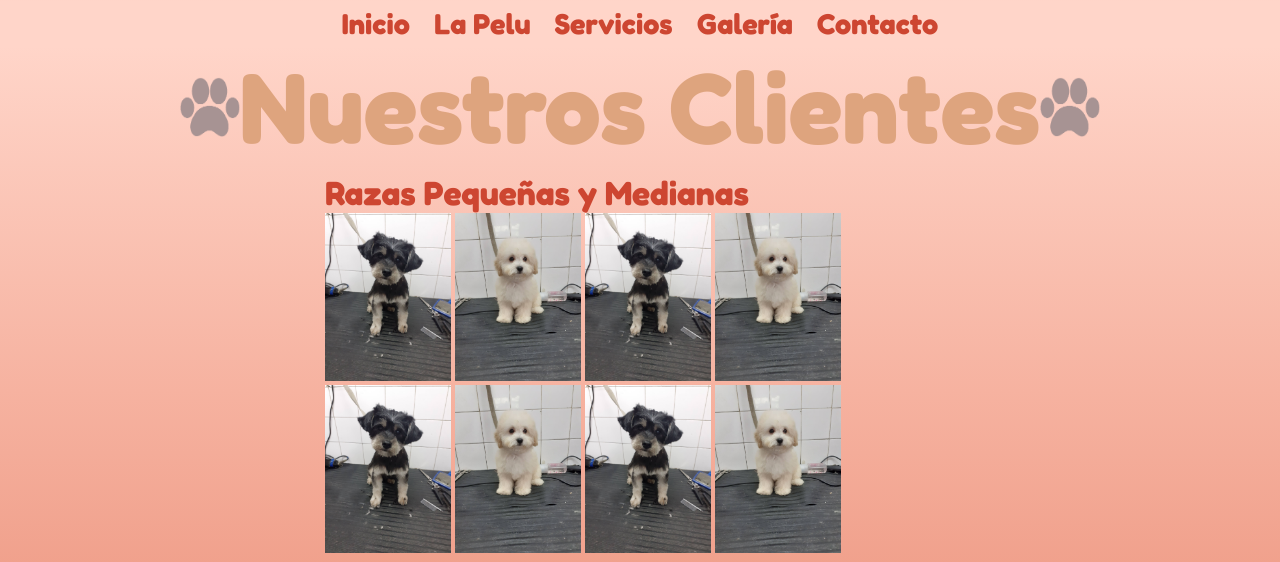
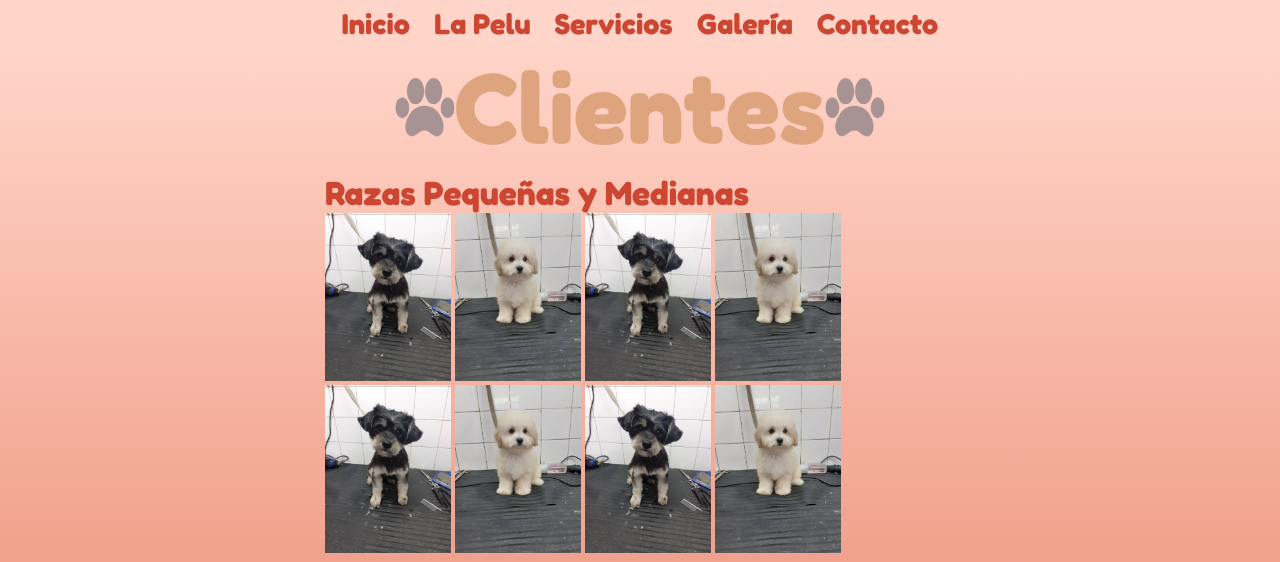
Before and after one commit to ramalrivas/pettekas, a plain HTML site: page assets/galeria.html in a window 1280 px wide. Shown: the part 238-800 px from the top of the page. Drawn offline with Linux system fonts and the light colour scheme.

Commit message:
Cambie el nuestros clientes por clientes en la pagina de la Galería

```diff
--- a/assets/galeria.html
+++ b/assets/galeria.html
@@ -41,7 +41,7 @@
 
             <div class="encabezado__h1">
                 <img src="./images/dogclaw.png" alt="icono de garra">
-                <h1>Nuestros Clientes</h1>
+                <h1>Clientes</h1>
                 <img src="./images/dogclaw.png" alt="icono de garra">
             </div>
 
```
